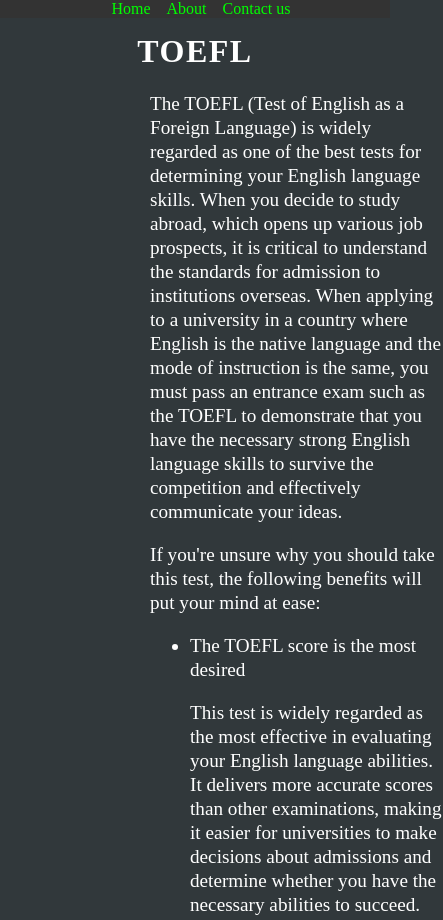
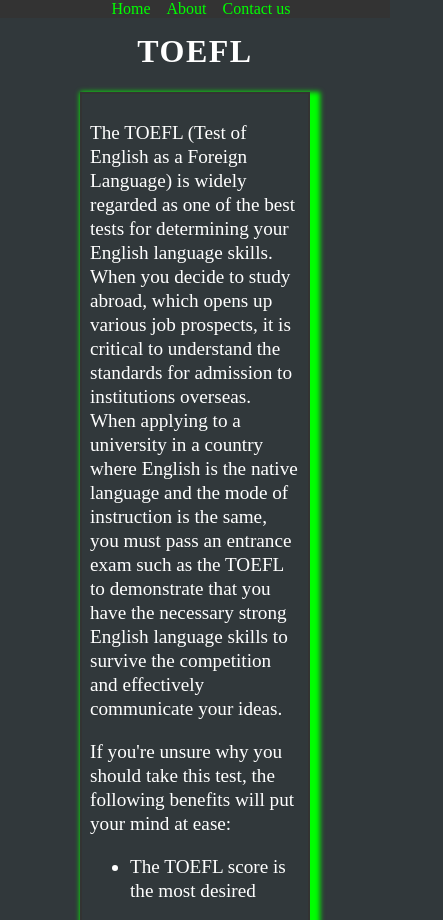
Before and after one commit to OgNewby/test-prep, a plain HTML site: page toefl.html in a window 390 px wide. Shown: the top 920 px of the page, 443 px wide, since content can reach past the window. Drawn offline with Linux system fonts and the light colour scheme.

Commit message:
Add files via upload
added responsiveness and style

```diff
--- a/ielts.css
+++ b/ielts.css
@@ -13,9 +13,9 @@
       .navbar {
         overflow: hidden;
         background-color: #333;
-        position: fixed; /* Set the navbar to fixed position */
-        top: 0; /* Position the navbar at the top of the page */
-        width: 100%; /* Full width */
+        position: fixed;
+        top: 0;
+        width: 100%;
         text-align: center;
 
       }
@@ -32,13 +32,19 @@
           text-align: center;
           padding-top: 12px;
           letter-spacing: 1.5px;
-      }
+
+          }
+
+
 
       .info {
           justify-content: center;
-          padding-bottom: 25px;
+          padding: 8px;
           font-size: larger;
-          width: 75%;
-          margin-left: 150px;
+          width: auto;
+          margin-left: 80px;
+          margin-right: 80px;
           line-height: 1.5rem;
+          border:#333 solid 2px;
+          box-shadow: 5px 5px 5px 5px #00FF00;
       }
--- /dev/null
+++ b/linksresponsive.css
@@ -0,0 +1,5 @@
+@media(max-width: 470px){
+    .info {
+    padding-left: 30px;
+    }
+    }
```
Also changed, not shown: ielts.html (+3 -1 lines).
